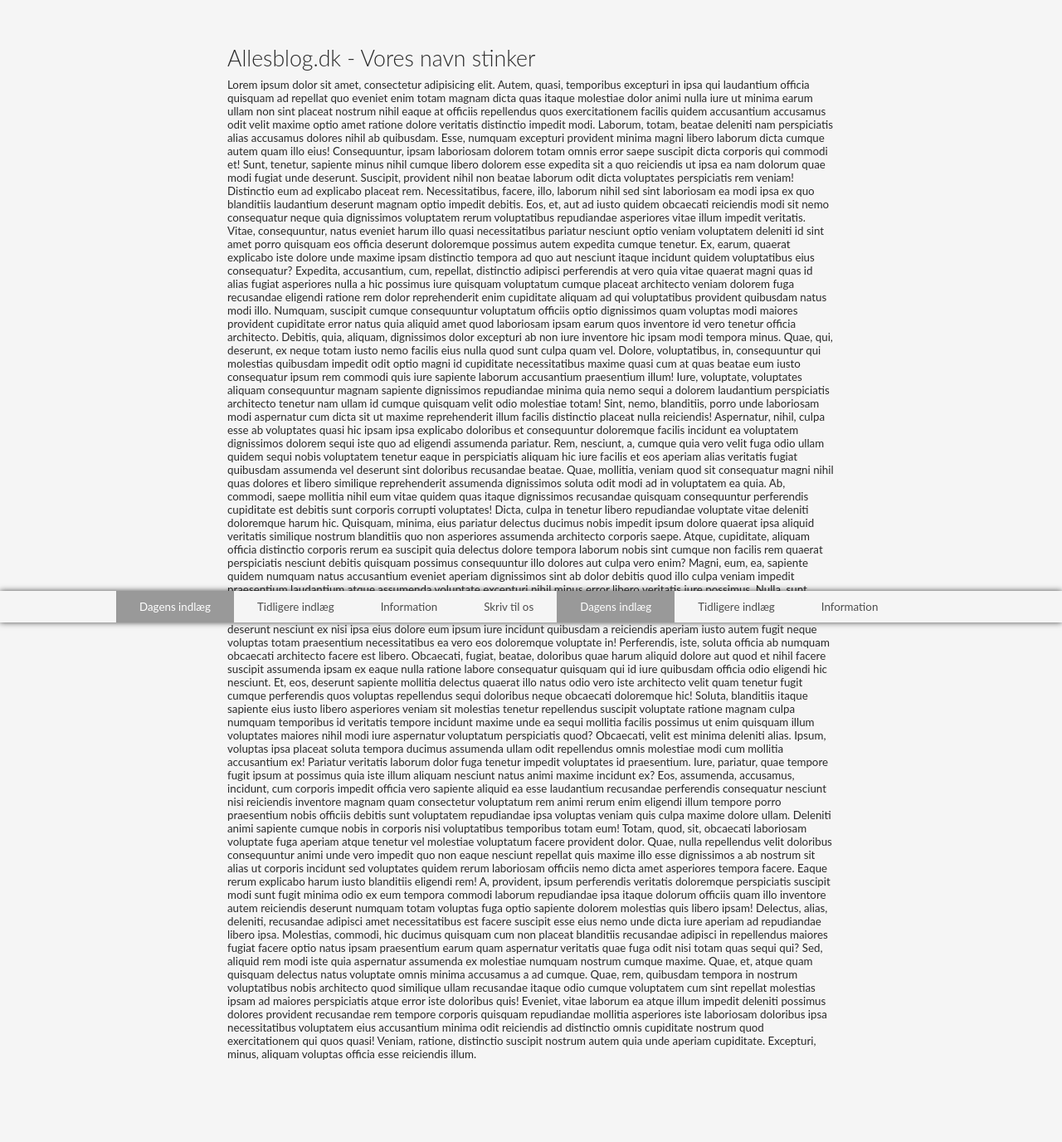
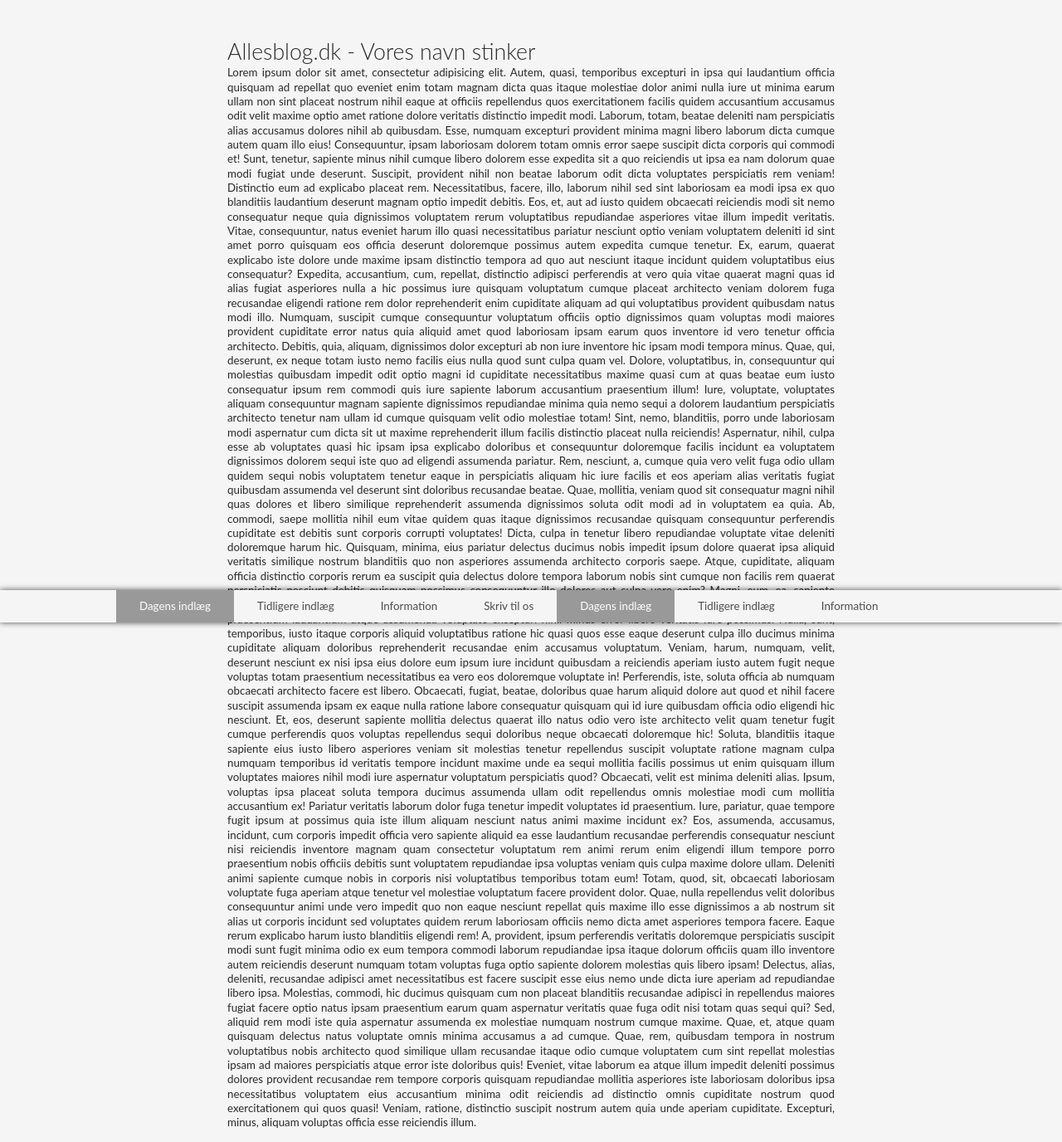
Before and after one commit to Rasmusgr97/allesblog, a PHP site: page / in a window 1280 px wide. Shown: the whole page at 83% size. Before the commit the page ends 1277 px from the top, so only its background shows below. Run offline with PHP 8.4, Linux system fonts and the light colour scheme; some libraries are stand-ins or nearby versions.

Commit message:
change index filetype

```diff
--- a/index.php
+++ b/index.htm
@@ -8,7 +8,7 @@
 	<script src="//cdn.jsdelivr.net/requirejs/2.1.9/require.min.js"></script>
 	<script src="app.js"></script>
 
-	<link rel="stylesheet" href="style.css">
+	<link rel="stylesheet" href="style.css?<?=rand(1000,9000)?>">
 	<script type="text/javascript">
 		WebFontConfig = {
 			google: { families: [ 'Lato:600,400,300,300italic:latin', 'Inconsolata::latin' ] }
@@ -32,6 +32,7 @@
 		</div>
 	</div>
 	<div class="menu-wrap">
+		<div class=""></div>
 		<ul class="menu cf">
 			<li class="active"><a href="/"><span>Dagens indlæg</span></a></li>
 			<li><a href="tidligere.html"><span>Tidligere  indlæg</span></a></li>
--- a/style.css
+++ b/style.css
@@ -8,7 +8,7 @@
 
 body {
 
-	font: 10pt 'Lato', sans-serif;
+	font: 10pt/1.3em 'Lato', sans-serif;
 	background-color: hsl(0, 0%, 96%);
 	color: hsl(0, 0%, 16%);
 
@@ -37,6 +37,7 @@ h1 {
 	display: block;
 	overflow: hidden;
 	padding: 14px;
+	text-align: justify;
 
 	transition: height 1s ease-out;
 
```
